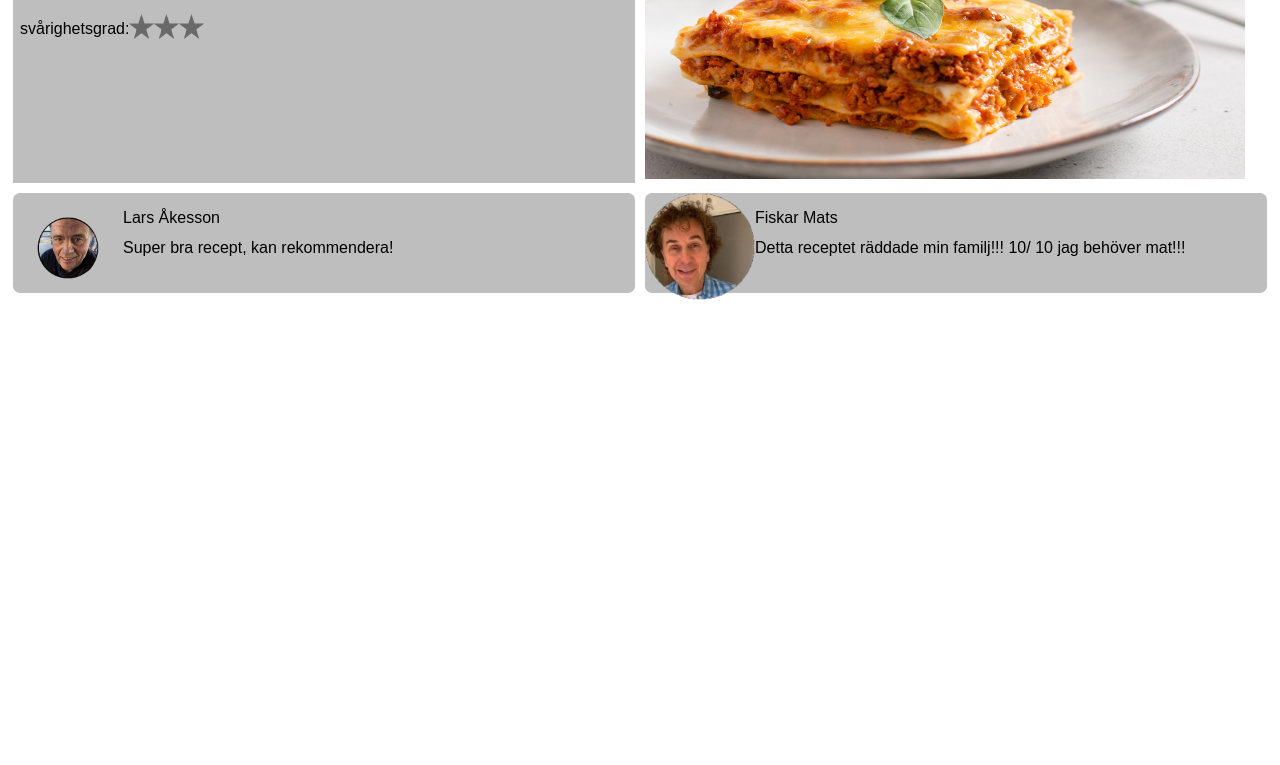
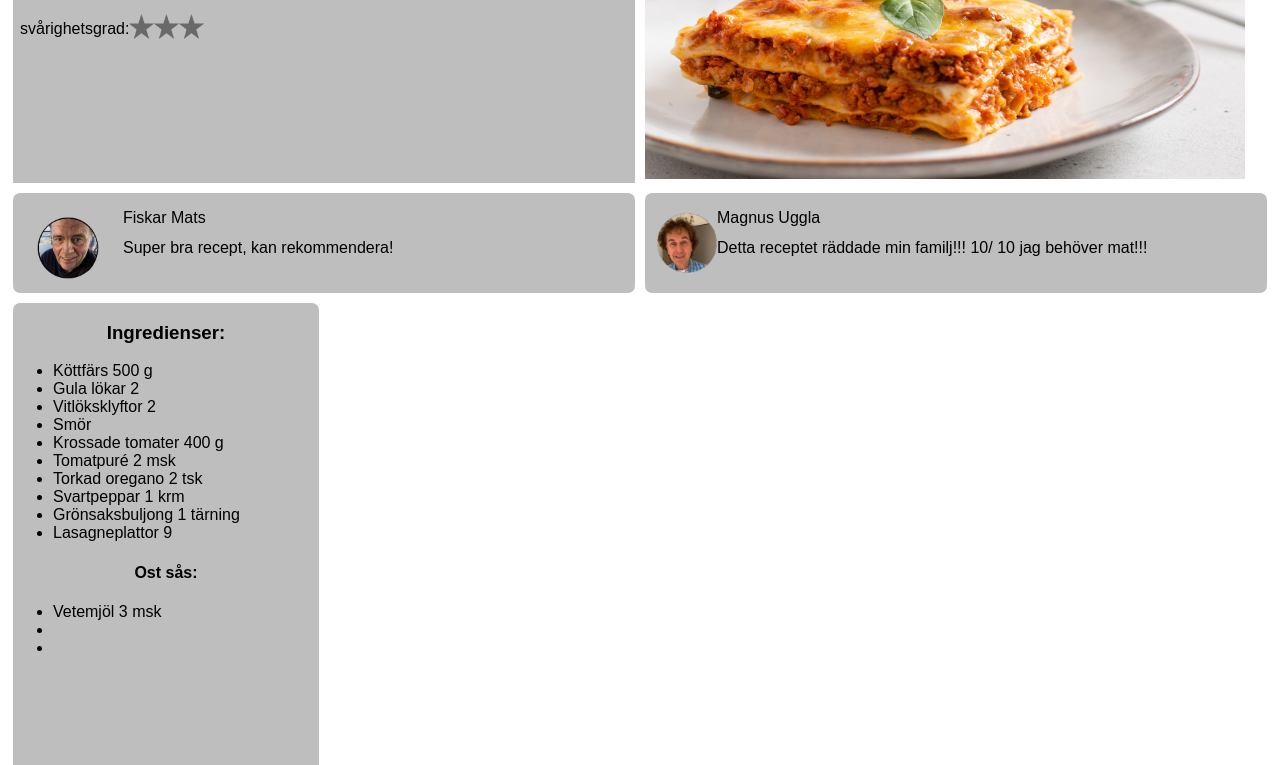
Before and after one commit to Te22a-Angermund-Ludwig/Web_lek5_bed-mningsprojekt, a plain HTML site: page index.html in a window 1280 px wide. Shown: the part 187-952 px from the top of the page. Drawn offline with Linux system fonts and the light colour scheme.

Commit message:
påbörjat ingredienslista

```diff
--- a/index.html
+++ b/index.html
@@ -26,8 +26,8 @@
         <div class="profilbild1">
             <img class="Profilbild" src="./bilder/Profilbild.png" alt="">
         </div>
-        <div class="Review">
-            <p>Lars Åkesson</p>
+        <div class="Review1">
+            <p>Fiskar Mats</p>
             <img class="stjärna" src="./bilder/Review-star.png" alt="">
             <img class="stjärna" src="./bilder/Review-star.png" alt="">
             <img class="stjärna" src="./bilder/Review-star.png" alt="">
@@ -42,8 +42,8 @@
         <div class="profilbild2">
             <img class="Profilbildnr2" src="./bilder/magnus.png" alt="">
         </div>
-        <div class="Review">
-            <p>Fiskar Mats</p>
+        <div class="Review2">
+            <p>Magnus Uggla</p>
             <img class="stjärna" src="./bilder/Review-star.png" alt="">
             <img class="stjärna" src="./bilder/Review-star.png" alt="">
             <img class="stjärna" src="./bilder/Review-star.png" alt="">
@@ -54,5 +54,27 @@
             <p>Detta receptet räddade min familj!!! 10/ 10 jag behöver mat!!!</p>
         </div>
     </div>
+    <nav>
+        <h3>Ingredienser:</h3>
+        <ul>
+            <li>Köttfärs 500 g</li>
+            <li>Gula lökar 2</li>
+            <li>Vitlöksklyftor 2</li>
+            <li>Smör</li>
+            <li>Krossade tomater 400 g</li>
+            <li>Tomatpuré 2 msk</li>
+            <li>Torkad oregano 2 tsk</li>
+            <li>Svartpeppar 1 krm</li>
+            <li>Grönsaksbuljong 1 tärning</li>
+            <li>Lasagneplattor 9</li>
+        </ul>
+
+        <h4>Ost sås:</h4>
+        <ul>
+            <li>Vetemjöl 3 msk</li>
+            <li></li>
+            <li></li>
+        </ul>
+    </nav>
 </body>
 </html>
--- a/style.css
+++ b/style.css
@@ -49,8 +49,8 @@ h2{
 }
 
 .Profilbild{
-    max-height: 110px;
-    max-width: 110px;
+    height: 110px;
+    width: 110px;
 
 }
 
@@ -71,16 +71,23 @@ border-radius: 7px;
     grid-column: 2/3;
 }
 
-.Review{
+.Review1{
+    display:flex;
+    flex: content;
+    flex-direction: row;
+}
+
+.Review2{
     display:flex;
     flex: content;
     flex-direction: row;
 }
 
 .Profilbildnr2{
-    max-height: 110px;
-    max-width: 110px;
-
+    height: 60px;
+    width: 60px;
+    margin-left: 12px;
+    margin-top: 20px;
 }
 
 .kommentar2{
@@ -94,8 +101,23 @@ border-radius: 7px;
 }
 .Profilbild2{
     grid-row: 1/3;
+
 }
 
 .response2{
     grid-column: 2/3;
 }
+
+nav{
+    background-color: rgb(190, 190, 190);
+    border-radius: 7px;
+    margin: 5px;
+}
+
+h3{
+    text-align: center;
+}
+
+h4{
+    text-align: center;
+}
```
